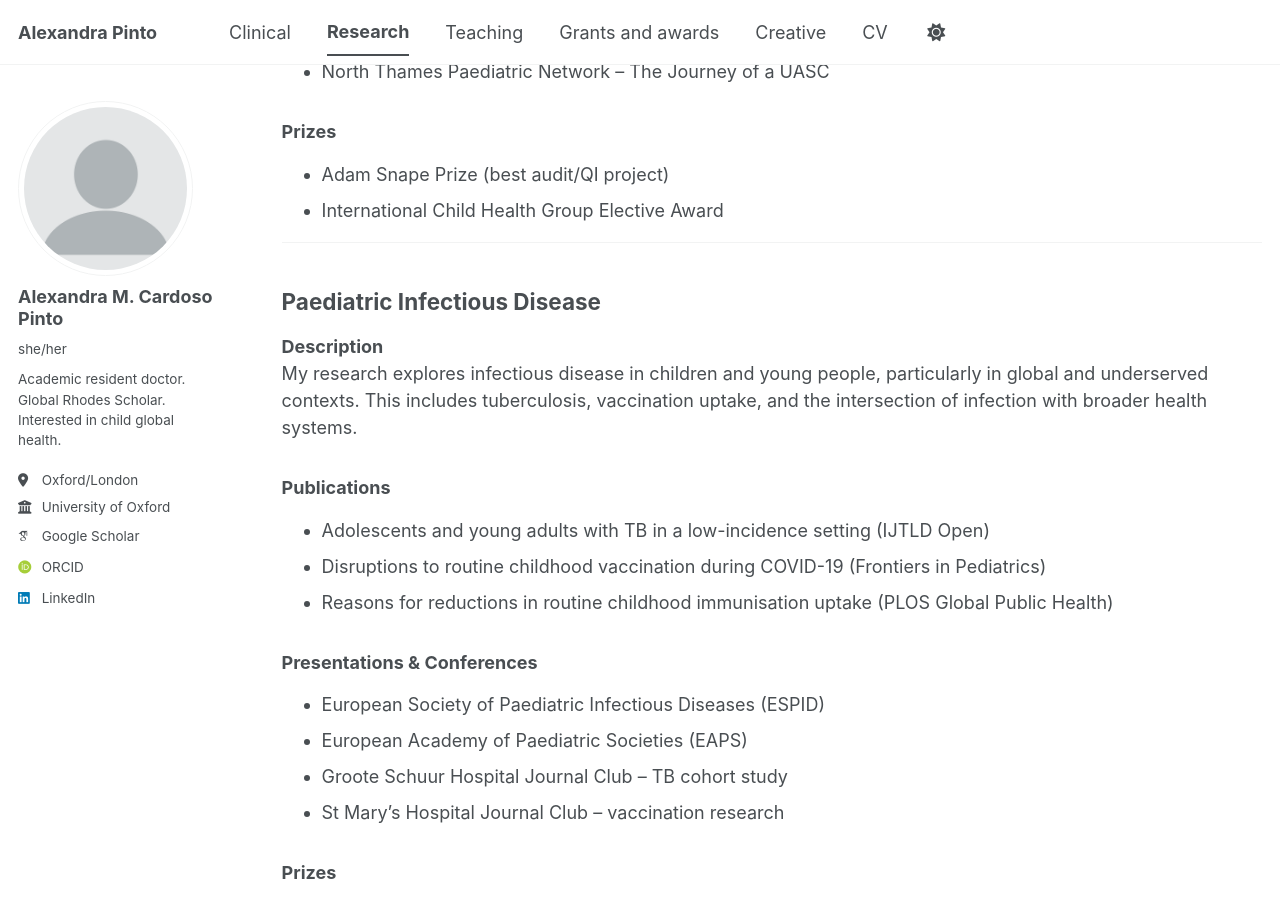
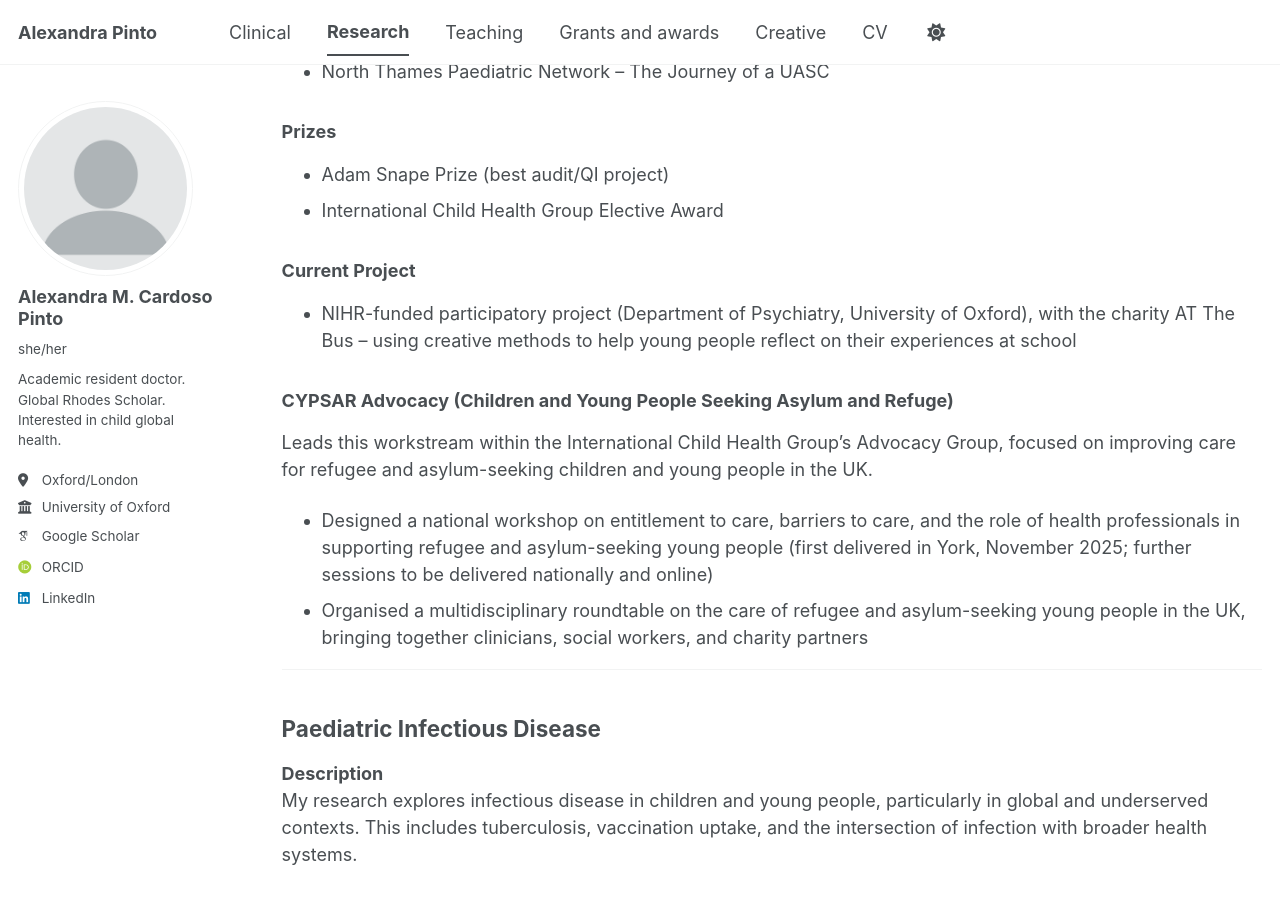
Before and after one commit to alexandramcp/alexandramcp.github.io, a Jekyll site: the page built from _pages/research.html, in a window 1280 px wide and 900 px high, scrolled down 1647 px. Built offline with Jekyll 4.4.1, drawn with Linux system fonts in a browser that asks for light colours; some web fonts are replaced; a script bundle is joined from its source files by our own code; library files that are not in the unit come from our copies.

Commit message:
Add files via upload

```diff
--- a/_pages/research.html
+++ b/_pages/research.html
@@ -66,6 +66,18 @@ I am particularly interested in improving healthcare access and outcomes for una
 <ul>
   <li>Adam Snape Prize (best audit/QI project)</li>
   <li>International Child Health Group Elective Award</li>
+</ul>
+
+<h3>Current Project</h3>
+<ul>
+  <li>NIHR-funded participatory project (Department of Psychiatry, University of Oxford), with the charity AT The Bus &ndash; using creative methods to help young people reflect on their experiences at school</li>
+</ul>
+
+<h3>CYPSAR Advocacy (Children and Young People Seeking Asylum and Refuge)</h3>
+<p>Leads this workstream within the International Child Health Group&rsquo;s Advocacy Group, focused on improving care for refugee and asylum-seeking children and young people in the UK.</p>
+<ul>
+  <li>Designed a national workshop on entitlement to care, barriers to care, and the role of health professionals in supporting refugee and asylum-seeking young people (first delivered in York, November 2025; further sessions to be delivered nationally and online)</li>
+  <li>Organised a multidisciplinary roundtable on the care of refugee and asylum-seeking young people in the UK, bringing together clinicians, social workers, and charity partners</li>
 </ul>
 
 <hr>
```
